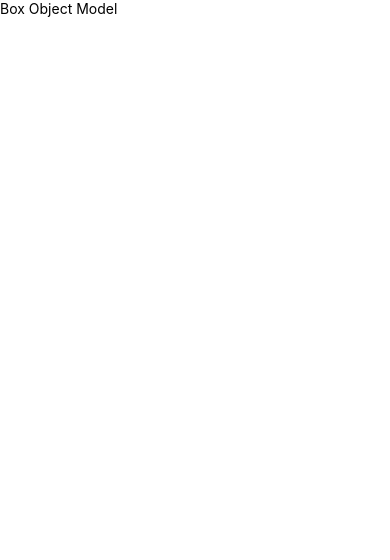
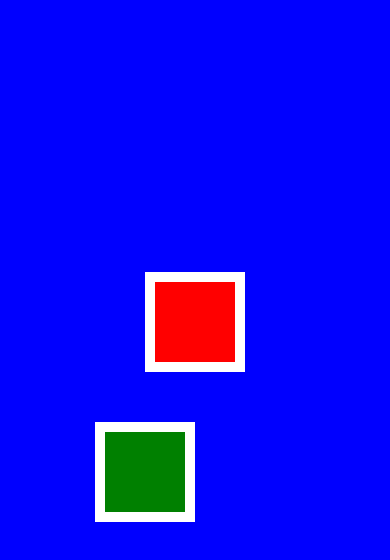
Before and after one commit to tejeoner34/first-react-native, a React Native app: screen / in a window 390 px wide. Shown: the top 560 px of the page. Built offline with nearby package versions, Linux system fonts and the light colour scheme.

Commit message:
feat: added new screen with positions

```diff
--- a/App.tsx
+++ b/App.tsx
@@ -2,14 +2,16 @@ import React from 'react';
 import {SafeAreaView} from 'react-native';
 import {BoxObjectModelScreen} from './src/screens/BoxObjectModelScreen';
 import {CounterScreen} from './src/screens/CounterScreen';
+import { PositionsScreen } from './src/screens/PositionsScreen';
 // import { HelloWorldScreen } from './src/screens/HelloWorldScreen';
 
 const App = () => {
   return (
-    <SafeAreaView>
+    <SafeAreaView style={{flex: 1}}>
       {/* <HelloWorldScreen />
       <CounterScreen /> */}
-      <BoxObjectModelScreen />
+      {/* <BoxObjectModelScreen /> */}
+      <PositionsScreen />
     </SafeAreaView>
   );
 };
--- a/src/screens/BoxObjectModelScreen.tsx
+++ b/src/screens/BoxObjectModelScreen.tsx
@@ -1,14 +1,34 @@
-import React from 'react'
-import { StyleSheet, Text, View } from 'react-native'
+import React from 'react';
+import {StyleSheet, Text, useWindowDimensions, View} from 'react-native';
+
+// Al igual que en el html y css, tenemos medidas relativas al padre contenedor.
+// Si lo que necesitamos no es dependender del tamaño relativo del tamaño
+// relativo del window, podemos usar el hook 'useWindowDimesions'
 
 export const BoxObjectModelScreen = () => {
+  const {width, height} = useWindowDimensions();
+
   return (
-    <View>
-        <Text>Box Object Model</Text>
+    <View style={styles.container}>
+      <View style={styles.redContainer} />
+      <Text style={styles.title}>
+        W: {width}, H: {height}
+      </Text>
     </View>
-  )
-}
+  );
+};
 
 const styles = StyleSheet.create({
-
+  container: {
+    flex: 1,
+  },
+  redContainer: {
+    backgroundColor: 'red',
+    width: '30%',
+    height: '30%',
+  },
+  title: {
+    fontSize: 25,
+    textAlign: 'center',
+  },
 });
--- /dev/null
+++ b/src/screens/PositionsScreen.tsx
@@ -0,0 +1,39 @@
+import React from 'react';
+import {StyleSheet, View} from 'react-native';
+
+// Por defecto todos los elementos tienen position relative. Es decir, se van a mover
+// en relacion a su posicion en el viewport
+
+export const PositionsScreen = () => {
+  return (
+    <View style={styles.container}>
+      <View style={styles.redContainer} />
+      <View style={styles.GreenContainer} />
+    </View>
+  );
+};
+
+const styles = StyleSheet.create({
+  container: {
+    flex: 1,
+    justifyContent: 'center',
+    alignItems: 'center',
+    backgroundColor: 'blue',
+  },
+  redContainer: {
+    width: 100,
+    height: 100,
+    backgroundColor: 'red',
+    borderWidth: 10,
+    borderColor: 'white',
+    top: -50,
+  },
+  GreenContainer: {
+    width: 100,
+    height: 100,
+    backgroundColor: 'green',
+    borderWidth: 10,
+    borderColor: 'white',
+    right: 50,
+  },
+});
```
